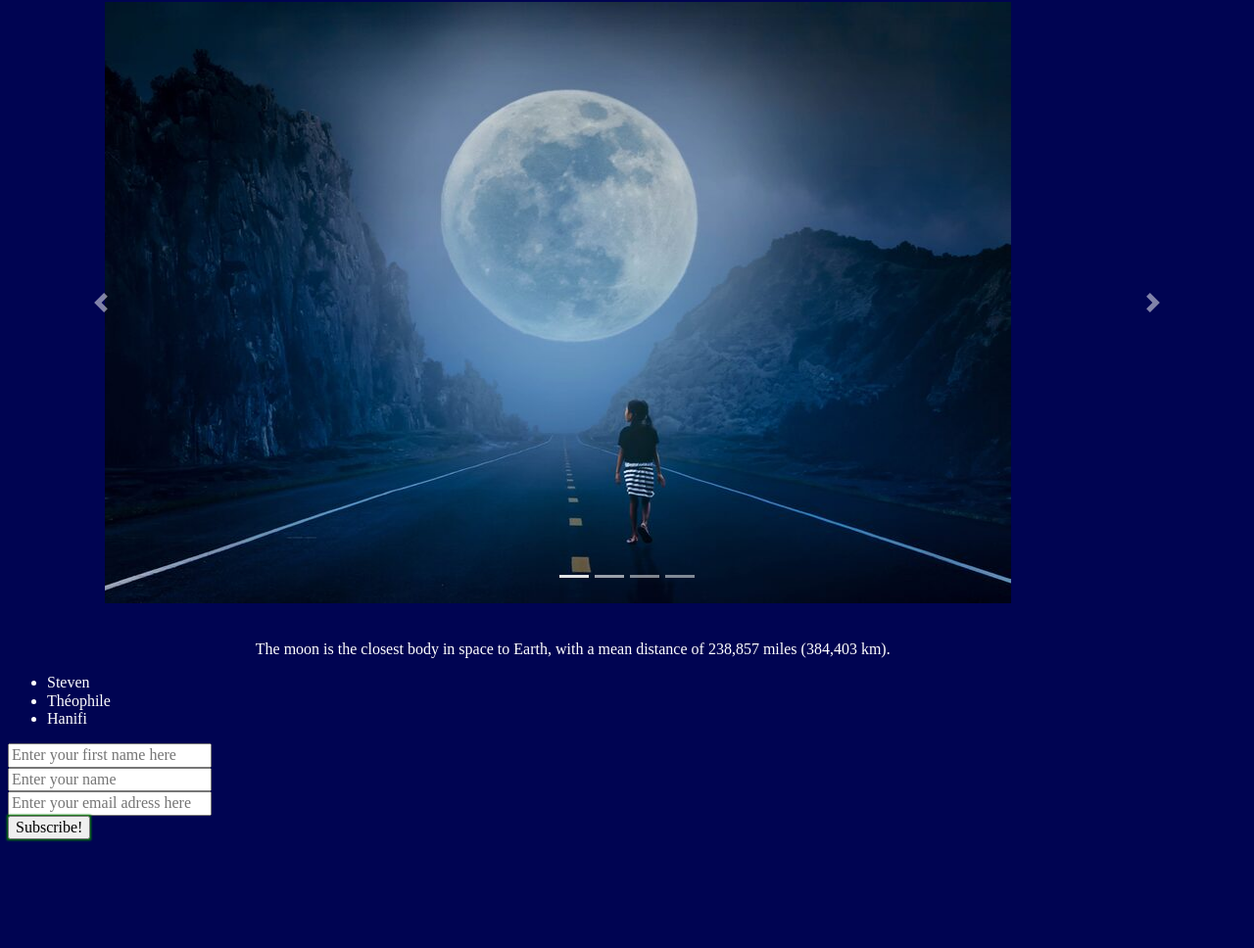
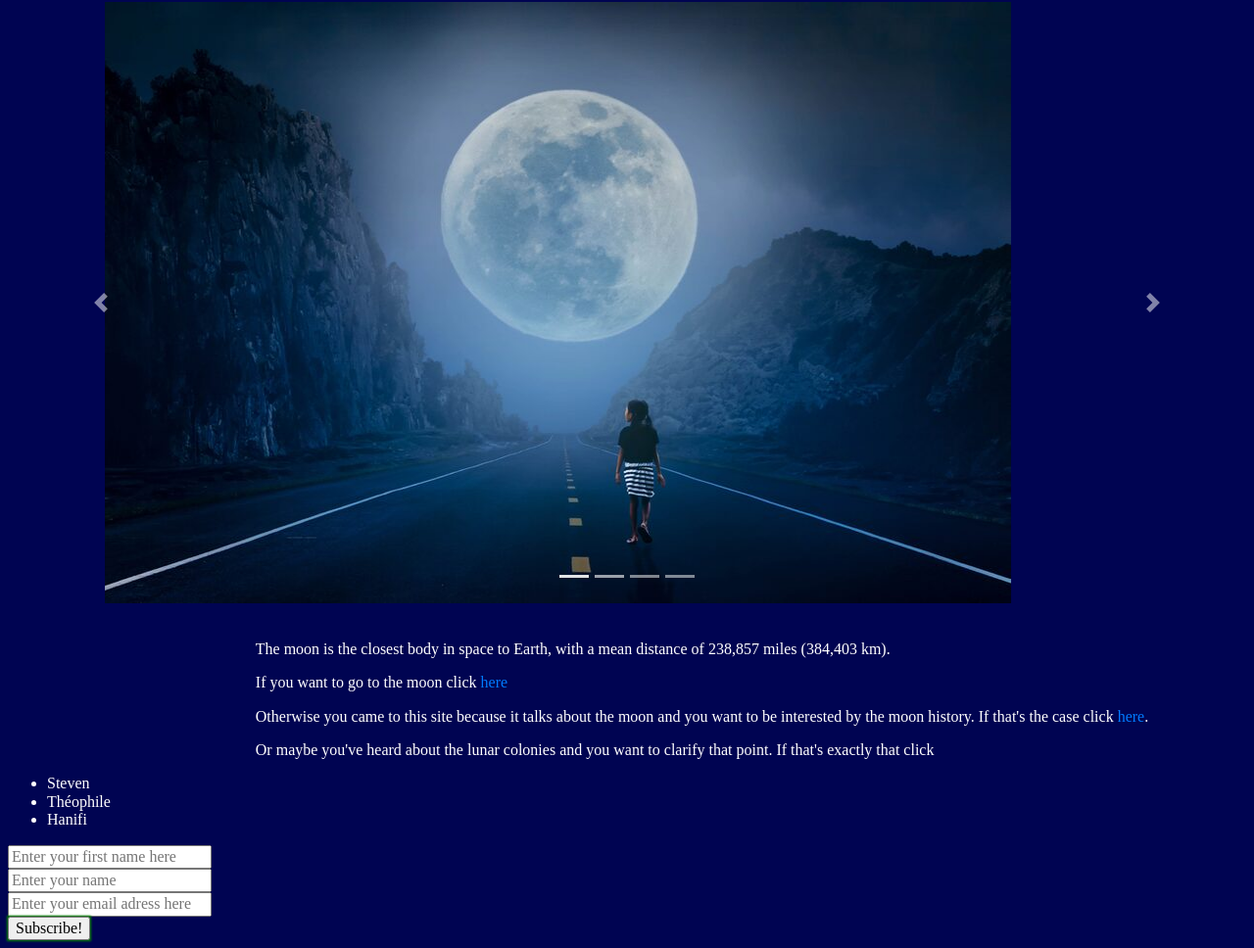
Before and after one commit to thekester/moonTourism, a plain HTML site: page index.html in a window 1280 px wide. Shown: the part 115-1083 px from the top of the page at 98% size. Before the commit the page ends 980 px from the top, so only its background shows below. Drawn offline with Linux system fonts and the light colour scheme; a web font is replaced by a local one.

Commit message:
Dernière version

```diff
--- a/index.html
+++ b/index.html
@@ -106,9 +106,22 @@
         </div>
 
         <p class="premierParagraphe">
+            The moon is the closest body in space to Earth, with a mean distance of 238,857 miles (384,403 km).
+        </p>
 
+        <p>
+            If you want to go to the moon click <a href="html/HowToGoToTheMoon.html">here</a>
+        </p>
 
-            The moon is the closest body in space to Earth, with a mean distance of 238,857 miles (384,403 km).
+        <p>
+            Otherwise you came to this site because it talks about the moon and you want to be interested by the moon history.
+            If that's the case click <a href="html/TheMoonHistory.html">here</a>.
+
+        </p>
+
+        <p>
+            Or maybe you've heard about the lunar colonies and you want to clarify that point. If that's exactly that click <a href="html/LunarColony.html"></a>
+
 
         </p>
 
```
Also changed, not shown: html/HowToGoToTheMoon.html (+6 -0 lines), images/astronaute.png (added).
